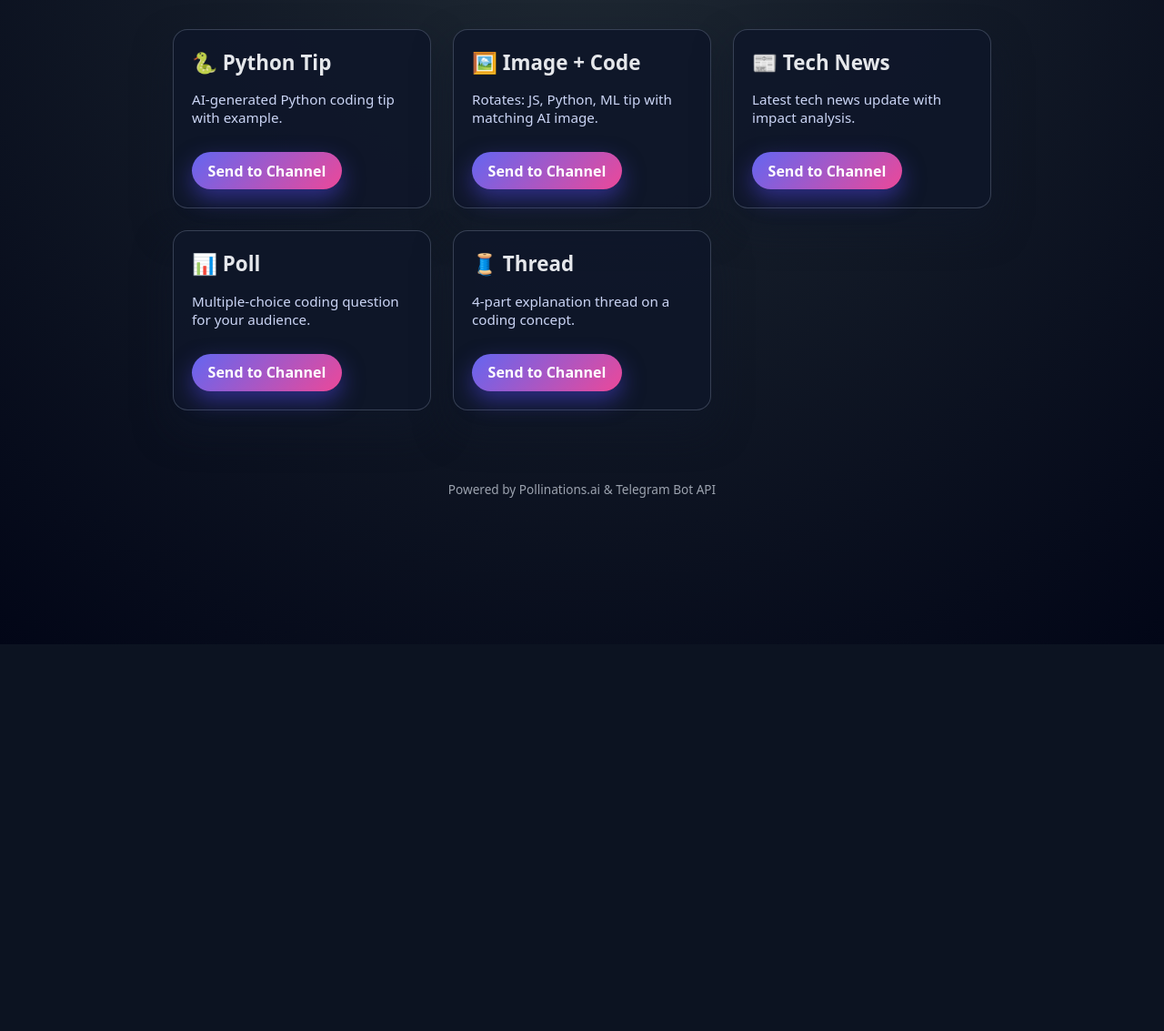
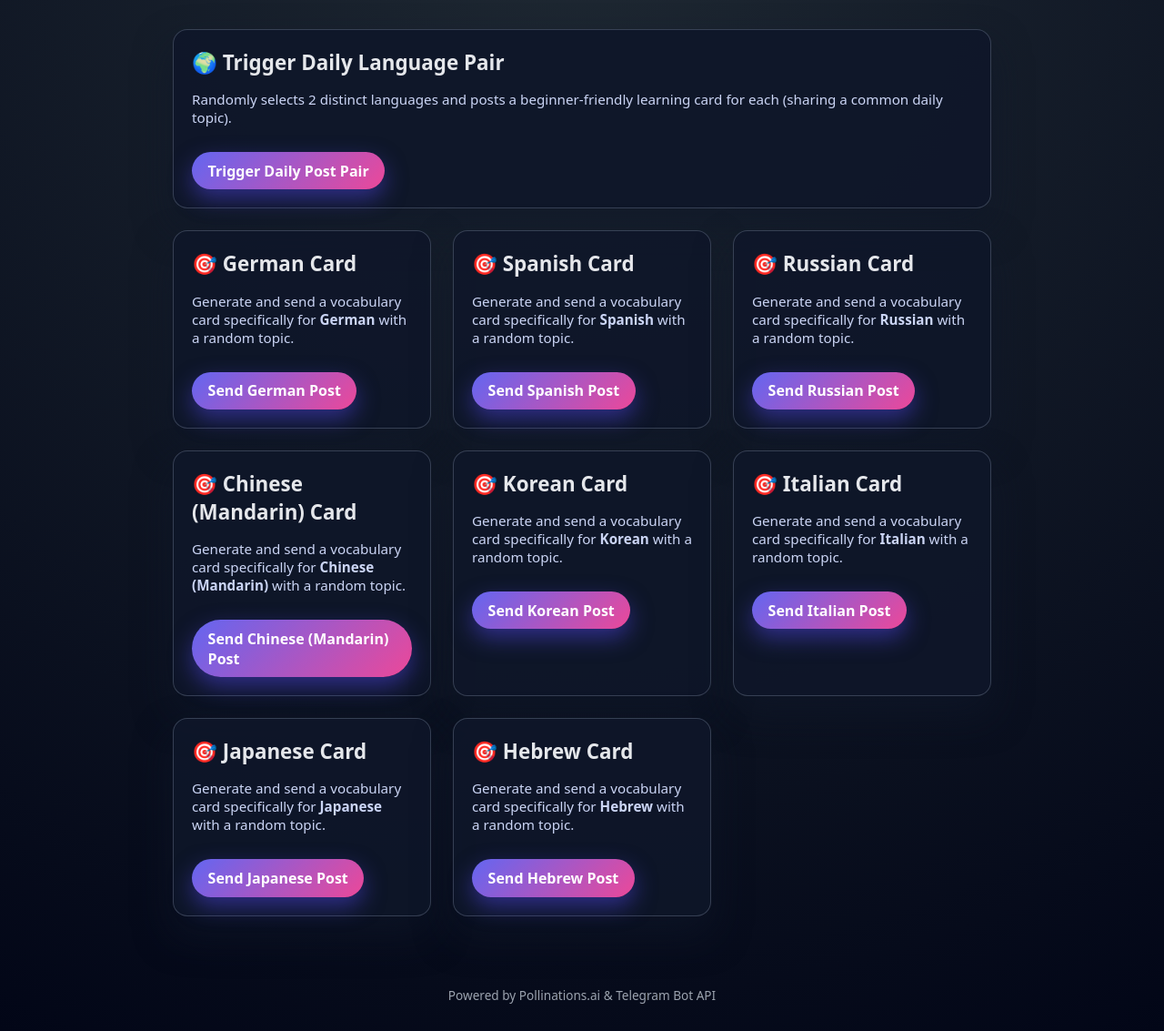
Before and after one commit to kreggscode/Telegram-Language-Learning-bot, a Flask app: page / in a window 1280 px wide. Shown: the part 92-1225 px from the top of the page at 91% size. Before the commit the page ends 800 px from the top, so only its background shows below. Run offline with Flask 3, Linux system fonts and the light colour scheme; parts of the project's set-up code (start-up, migrations or seed data) failed here and were passed over.

Commit message:
Introduce everyday topic rotation, robustness retry logic, and tailormade dashboard

```diff
--- a/dashboard/app.py
+++ b/dashboard/app.py
@@ -1,4 +1,5 @@
 import os
+import random
 from flask import Flask, render_template, redirect, url_for, flash
 from dotenv import load_dotenv
 
@@ -10,7 +11,8 @@ sys.path.append(os.path.join(os.path.dirname(__file__), ".."))
 
 from src import telegram_client as tg
 from src import pollinations_client as ai
-from src.templates import TEXT_TEMPLATES, IMAGE_TEMPLATES
+from src.templates import TEXT_TEMPLATES, TOPICS
+from src.main import LANGUAGES
 
 app = Flask(__name__)
 app.secret_key = os.getenv("FLASK_SECRET_KEY", "dev-secret-key")
@@ -18,70 +20,43 @@ app.secret_key = os.getenv("FLASK_SECRET_KEY", "dev-secret-key")
 
 @app.route("/")
 def index():
-    return render_template("dashboard.html")
+    return render_template("dashboard.html", languages=LANGUAGES, topics=TOPICS)
 
 
-@app.route("/send/python-tip")
-def send_python_tip():
-    text = ai.generate_text(TEXT_TEMPLATES["python_tip"])
-    tg.send_text(text)
-    flash("Python tip sent!", "success")
+@app.route("/send/daily-pair")
+def send_daily_pair():
+    topic = random.choice(TOPICS)
+    selected_langs = random.sample(LANGUAGES, 2)
+
+    for lang in selected_langs:
+        try:
+            prompt_func = TEXT_TEMPLATES["language_prompt"]
+            prompt = prompt_func(lang, topic)
+            text_content = ai.generate_text(prompt)
+            tg.send_text(text_content)
+        except Exception as e:
+            flash(f"Error posting for {lang}: {e}", "error")
+
+    flash(f"Daily pair sent successfully for {', '.join(selected_langs)} (Topic: {topic})!", "success")
     return redirect(url_for("index"))
 
 
-@app.route("/send/image-post")
-def send_image_post():
-    """Rotates between JS, Python, ML images"""
-    import random
-    choices = [
-        ("js_tip", "js_image"),
-        ("python_tip", "python_image"),
-        ("ml_tip", "ml_image"),
-    ]
-    text_key, img_key = random.choice(choices)
+@app.route("/send/language/<lang>")
+def send_language_card(lang):
+    if lang not in LANGUAGES:
+        flash("Invalid language selected.", "error")
+        return redirect(url_for("index"))
 
-    caption = ai.generate_text(TEXT_TEMPLATES[text_key])
-    img_url = ai.image_url(IMAGE_TEMPLATES[img_key])
+    topic = random.choice(TOPICS)
+    try:
+        prompt_func = TEXT_TEMPLATES["language_prompt"]
+        prompt = prompt_func(lang, topic)
+        text_content = ai.generate_text(prompt)
+        tg.send_text(text_content)
+        flash(f"Manually sent {lang} vocabulary card (Topic: {topic})!", "success")
+    except Exception as e:
+        flash(f"Error posting for {lang}: {e}", "error")
 
-    tg.send_photo(img_url, caption)
-    flash(f"Image sent ({text_key})!", "success")
-    return redirect(url_for("index"))
-
-
-@app.route("/send/tech-news")
-def send_tech_news():
-    text = ai.generate_text(TEXT_TEMPLATES["tech_news"])
-    tg.send_text(text)
-    flash("Tech News sent!", "success")
-    return redirect(url_for("index"))
-
-
-@app.route("/send/poll")
-def send_poll():
-    raw = ai.generate_text(TEXT_TEMPLATES["poll_question"])
-    if "|" in raw:
-        q_part, opts_part = raw.split("|", 1)
-        question = q_part.strip()
-        options = [o.strip() for o in opts_part.split(",") if o.strip()]
-        if len(options) >= 2:
-            tg.send_poll(question, options[:10])
-            flash("Poll sent!", "success")
-        else:
-            flash("Poll generation failed (not enough options).", "error")
-    else:
-        flash("Poll generation failed (bad format).", "error")
-    return redirect(url_for("index"))
-
-
-@app.route("/send/thread")
-def send_thread():
-    raw = ai.generate_text(TEXT_TEMPLATES["thread_explainer"])
-    parts = [p.strip() for p in raw.split("\n\n") if p.strip()]
-    if parts:
-        tg.send_thread(parts)
-        flash("Thread sent!", "success")
-    else:
-        flash("Thread generation failed.", "error")
     return redirect(url_for("index"))
 
 
--- a/dashboard/static/styles.css
+++ b/dashboard/static/styles.css
@@ -107,3 +107,7 @@ footer {
   border: 1px solid rgba(239, 68, 68, 0.6);
   color: #fca5a5;
 }
+
+.full-width {
+  grid-column: 1 / -1;
+}
--- a/dashboard/templates/dashboard.html
+++ b/dashboard/templates/dashboard.html
@@ -2,34 +2,20 @@
 
 {% block content %}
 <div class="card-grid">
-    <div class="card">
-        <h2>🐍 Python Tip</h2>
-        <p>AI-generated Python coding tip with example.</p>
-        <a href="{{ url_for('send_python_tip') }}" class="btn">Send to Channel</a>
+    <!-- Daily Pair Card (Main Action) -->
+    <div class="card full-width">
+        <h2>🌍 Trigger Daily Language Pair</h2>
+        <p>Randomly selects 2 distinct languages and posts a beginner-friendly learning card for each (sharing a common daily topic).</p>
+        <a href="{{ url_for('send_daily_pair') }}" class="btn btn-primary">Trigger Daily Post Pair</a>
     </div>
 
+    <!-- Individual Language Cards -->
+    {% for lang in languages %}
     <div class="card">
-        <h2>🖼️ Image + Code</h2>
-        <p>Rotates: JS, Python, ML tip with matching AI image.</p>
-        <a href="{{ url_for('send_image_post') }}" class="btn">Send to Channel</a>
+        <h2>🎯 {{ lang }} Card</h2>
+        <p>Generate and send a vocabulary card specifically for <strong>{{ lang }}</strong> with a random topic.</p>
+        <a href="{{ url_for('send_language_card', lang=lang) }}" class="btn">Send {{ lang }} Post</a>
     </div>
-
-    <div class="card">
-        <h2>📰 Tech News</h2>
-        <p>Latest tech news update with impact analysis.</p>
-        <a href="{{ url_for('send_tech_news') }}" class="btn">Send to Channel</a>
-    </div>
-
-    <div class="card">
-        <h2>📊 Poll</h2>
-        <p>Multiple-choice coding question for your audience.</p>
-        <a href="{{ url_for('send_poll') }}" class="btn">Send to Channel</a>
-    </div>
-
-    <div class="card">
-        <h2>🧵 Thread</h2>
-        <p>4-part explanation thread on a coding concept.</p>
-        <a href="{{ url_for('send_thread') }}" class="btn">Send to Channel</a>
-    </div>
+    {% endfor %}
 </div>
 {% endblock %}
--- a/src/main.py
+++ b/src/main.py
@@ -21,18 +21,24 @@ def post_language_pair():
     """
     Selects 2 distinct languages and posts a learning card for each.
     """
+    from .templates import TOPICS
+
+    # Select a common topic for this run
+    topic = random.choice(TOPICS)
+
     # Select 2 unique languages
     selected_langs = random.sample(LANGUAGES, 2)
 
+    print(f"Selected topic for this run: {topic}")
     print(f"Selected languages for this run: {selected_langs}")
 
     for lang in selected_langs:
         try:
             # Generate content
             prompt_func = TEXT_TEMPLATES["language_prompt"]
-            prompt = prompt_func(lang)
+            prompt = prompt_func(lang, topic)
 
-            print(f"Generating content for {lang}...")
+            print(f"Generating content for {lang} (Topic: {topic})...")
             text_content = ai.generate_text(prompt)
 
             # Send to Telegram
--- a/src/templates.py
+++ b/src/templates.py
@@ -1,23 +1,50 @@
 
-def get_language_prompt(language: str) -> str:
+TOPICS = [
+    "Greetings & Basic Introductions",
+    "At a Restaurant: Ordering Food & Drinks",
+    "Directions, Transportation & Navigation",
+    "Shopping: Clothes, Souvenirs & Prices",
+    "Emergency Situations & Requesting Help",
+    "Telling Time, Days, Months & Seasons",
+    "Talking About Family & Friends",
+    "Hobbies, Leisure Activities & Sports",
+    "Hotel Check-in & Accommodation",
+    "Expressing Emotions, Feelings & Opinions",
+    "Numbers, Counting & Money",
+    "Useful Classroom & Learning Phrases (e.g., 'Repeat please', 'I don't understand')",
+    "Weather, Temperature & Climate",
+    "At the Airport & Travel Documents",
+    "Describing Daily Routines & Activities",
+    "Talking About Occupations, Work & School",
+    "In a City: Sightseeing & Tourism",
+    "At the Market: Fresh Produce & Food Items",
+    "Common Adjectives (Describing Size, Quality, Color)",
+    "Conversational Fillers & Casual Chatting"
+]
+
+def get_language_prompt(language: str, topic: str) -> str:
     """
-    Generates a prompt for a specific language.
+    Generates a prompt for a specific language and topic.
     """
     base_prompt = f"""
-Generate a list of 10 useful, everyday phrases in {language} for a beginner language learner.
+🌍 Learning {language}: Daily Phrases 🌍
+📚 Topic: {topic}
+
+Generate a list of 10 useful, everyday phrases in {language} for a beginner language learner specifically related to the topic "{topic}".
 For each phrase, provide:
 1. The phrase in the native script.
 2. The Romanization/Pinyin (ONLY for non-Latin scripts like Russian, Chinese, Korean, Japanese, Hebrew). Format this line in italics (surrounded by underscores, e.g. _ni hao_). DO NOT write the word "Romanization" or "Pinyin" or any label before it. Just the italicized text.
 3. The English translation.
 
 Format neatly as a list.
-Ensure the phrases are distinct, practical, and not repeats of generic "Hello/Goodbye".
-Add a small "Cultural Note" or "Grammar Tip" at the end specific to these phrases.
+Ensure the phrases are distinct, practical, and highly relevant to the topic "{topic}".
+Add a small "Cultural Note" or "Grammar Tip" at the end specific to these phrases or this topic.
 
 IMPORTANT:
 - For {language}, if it uses a non-Latin script, YOU MUST INCLUDE THE ROMANIZATION in italics on the line below the native phrase.
 - Do not number them simply 1-10, use emojis like 🔸.
-- Add a header line: "🌍 Learning {language}: Daily Phrases 🌍"
+- Add a header line at the very top: "🌍 Learning {language}: Daily Phrases 🌍"
+- On the second line, state the topic: "📚 Topic: {topic}"
 """
     return base_prompt
 
```
Also changed, not shown: src/pollinations_client.py (+21 -14 lines).
